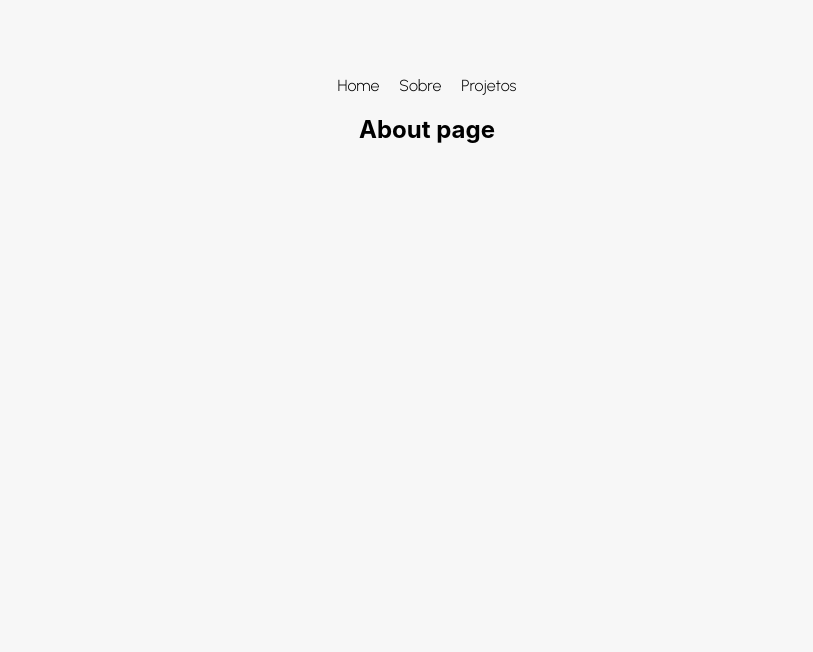
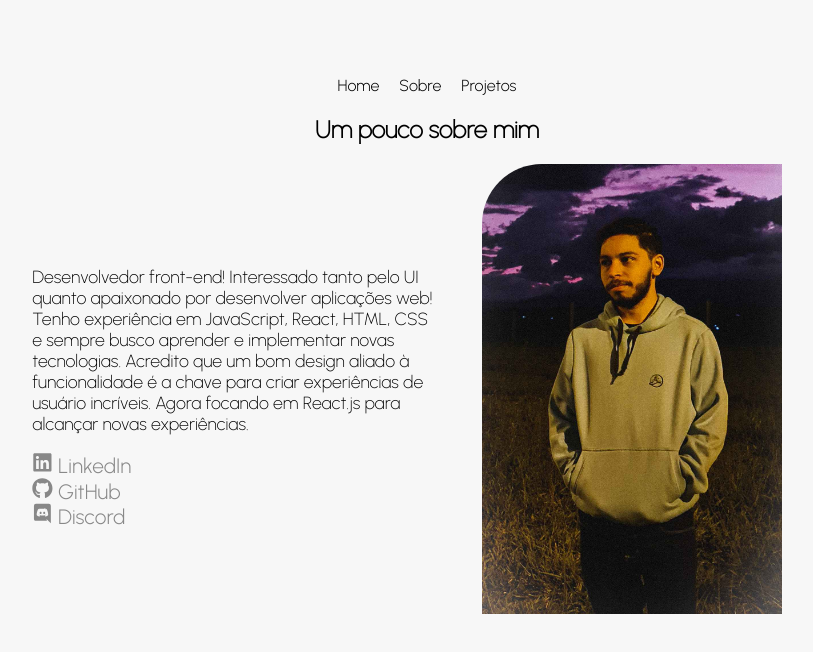
Before and after one commit to wesley-moraes/portfolio, a React (Create React App) app: page /about in a window 1280 px wide. Shown: the top 652 px of the page, without its empty margins (213-1026 px from the left). Built offline with nearby package versions, Linux system fonts and the light colour scheme.

Commit message:
finalizado a versao desktop

```diff
--- a/package.json
+++ b/package.json
@@ -8,6 +8,7 @@
     "@testing-library/user-event": "^13.5.0",
     "react": "^18.3.1",
     "react-dom": "^18.3.1",
+    "react-icons": "^5.2.1",
     "react-router-dom": "^6.23.1",
     "react-scripts": "5.0.1",
     "web-vitals": "^2.1.4"
--- a/src/components/About.js
+++ b/src/components/About.js
@@ -1,9 +1,37 @@
 import React from 'react';
+import { FaGithub } from "react-icons/fa";
+import { IoLogoDiscord } from "react-icons/io5";
+import { FaLinkedin } from "react-icons/fa";
+
+
+import photoMe from '../img/me.jpg';
 
 const About = () =>{
     return (
-        <div>
-            <h2>About page</h2>
+        <div className='container-about'>
+            <h2 className='subtitle' >Um pouco sobre mim</h2>
+
+            <div className='container-photo-socialMedia'>
+                <div className='content-photo'>
+                    <img src={photoMe} alt="Wesley Moraes" />
+                </div>
+
+                <div className='content-socialMedia'>
+                    <div>
+                        <p>Desenvolvedor front-end! Interessado tanto pelo UI quanto apaixonado por desenvolver aplicações web!
+                            Tenho experiência em JavaScript, React, HTML, CSS e sempre busco aprender e implementar novas tecnologias.
+                            Acredito que um bom design aliado à funcionalidade é a chave para criar experiências de usuário incríveis.
+                            Agora focando em React.js para alcançar novas experiências.
+                        </p>
+                        <div className="social-links">
+                            <a href="https://www.linkedin.com/in/wesley-moraes" target="_blank" rel="noopener noreferrer"><FaLinkedin />
+                            LinkedIn</a>
+                            <a href="https://github.com/wesley-moraes" target="_blank" rel="noopener noreferrer"><FaGithub />GitHub </a>
+                            <a href="https://discordapp.com/users/292421100854444034" target="_blank" rel="noopener noreferrer"><IoLogoDiscord />Discord</a>
+                        </div>
+                    </div>
+                </div>
+            </div>
         </div>
     );
 };
--- a/src/components/Home.js
+++ b/src/components/Home.js
@@ -3,7 +3,7 @@ import React from 'react';
 const Home = () =>{
     return(
         <div className='home'>
-            <h1>Bem vindo!</h1>
+            <h1 className='subtitle' >Bem vindo!</h1>
             <p>Meu nome é Wesley Moraes, sou desenvolvedor front-end apaixonado por criar soluções!</p>
             <p>Funcionalidade e design: a combinação perfeita para criar experiências memoráveis.</p>
         </div>
--- a/src/components/Projects.js
+++ b/src/components/Projects.js
@@ -19,7 +19,7 @@ const Projects = () =>{
     return(
         <div className='projetos'>
             <div>
-                <h2>Navegue nos meus projetos e me mande uma mensagem!</h2>
+                <h2 className='subtitle'>Navegue nos meus projetos e me mande uma mensagem!</h2>
             </div>
             <div className='projetos-box'>
                 <div className='nav-projeto-left'>
--- a/src/index.css
+++ b/src/index.css
@@ -42,6 +42,10 @@ code {
     monospace;
 }
 
+.subtitle{
+  font-family: Urbanist-Thin;
+}
+
 .main-container{
   background-color: #f7f7f7;
   display: flex;
@@ -83,9 +87,6 @@ code {
 }
 
 /*home*/
-.home h1{
-  font-family: Urbanist-Thin;
-}
 
 .home p{
   font-family: Urbanist-Regular;
@@ -94,10 +95,6 @@ code {
 /*projects*/
 .projetos{
   width: 100%;
-}
-
-.projetos h2{
-  font-family: Urbanist-Thin;
 }
 
 .projetos-box{
@@ -152,3 +149,58 @@ code {
   justify-content: center;
 
 }
+
+/*about*/
+.container-about{
+  display: flex;
+  flex-flow: column;
+  width: 100%;
+}
+
+.container-photo-socialMedia{
+  display: flex;
+  flex-direction: row-reverse;
+  width: 100%;
+  justify-content: center;
+}
+
+.content-photo{
+  width: 300px;
+  height: 450px;
+  margin: 0px 40px;
+  overflow: hidden;
+  border-top-left-radius: 60px;
+}
+
+.content-photo img{
+  position: relative;
+  top: -120px;
+  width: 100%;
+  height: 130%;
+
+}
+
+.content-socialMedia{
+  width: 40%;
+  text-align: left;
+  display: flex;
+  justify-content: center;
+  align-items: center;
+}
+
+.content-socialMedia p{
+  font-family: Urbanist-ExtraLight;
+  font-size: 1.1em;
+}
+
+.social-links a{
+  display: block;
+  text-decoration: none;
+  color: #888888;
+  font-size: 1.3em;
+  font-family: Urbanist-Light;
+}
+
+.social-links a svg{
+  margin-right: 5px;
+}
```
Also changed, not shown: src/img/me.jpg (added), 1 other file (tests, documents, lock files or other folders).
